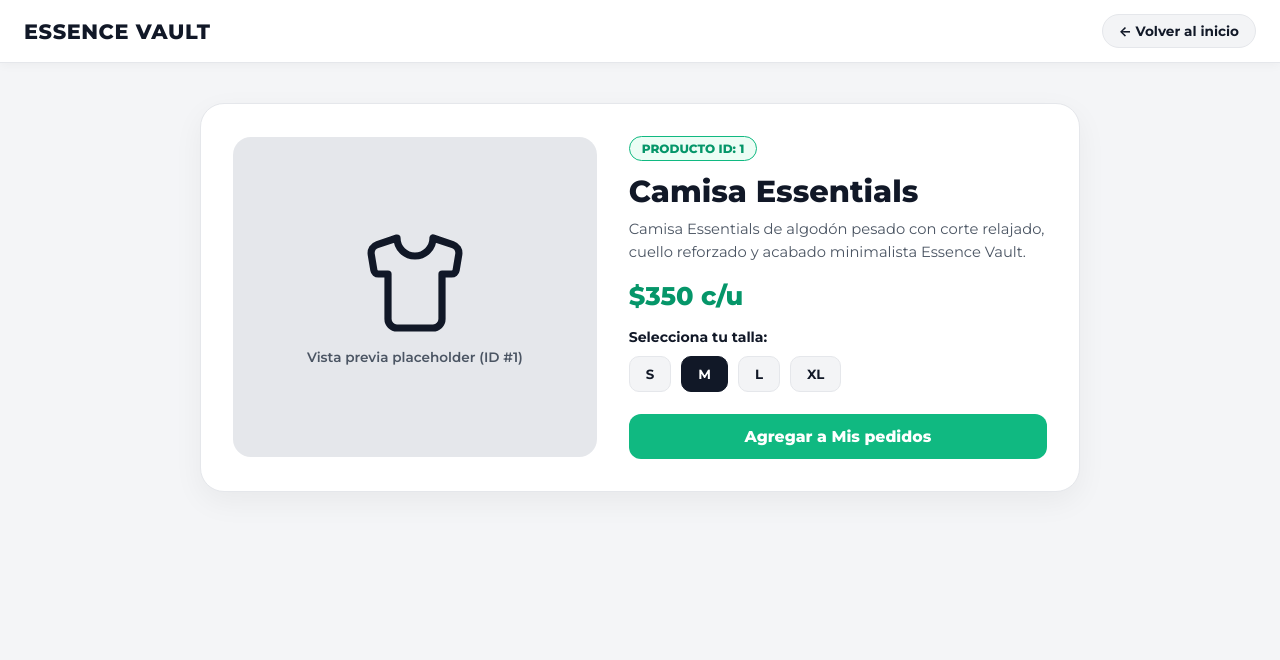
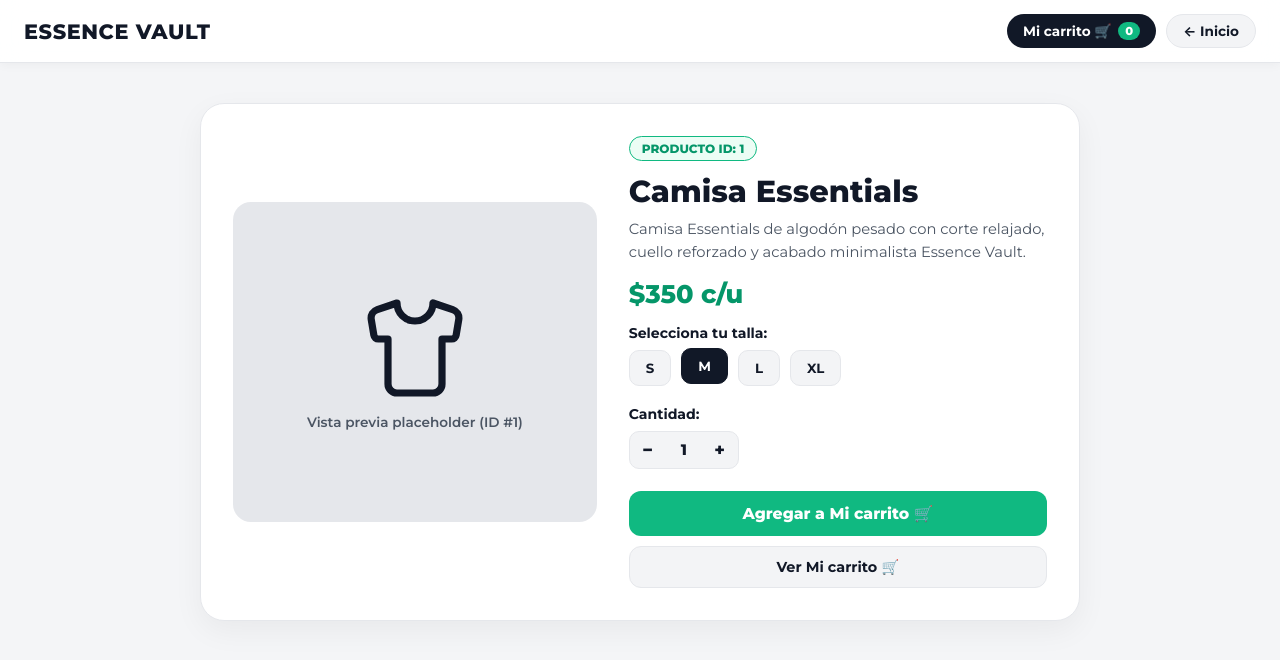
Before and after one commit to EssenceVault/EssenceVault, a plain HTML site: page producto.html in a window 1280 px wide. Drawn offline with Linux system fonts and the light colour scheme.

Commit message:
producto.html

```diff
--- a/producto.html
+++ b/producto.html
@@ -18,17 +18,29 @@
       background-color: #f4f5f7;
       color: #111827;
       min-height: 100vh;
+    }
+
+    .fade-up {
+      opacity: 0;
+      transform: translateY(18px);
+      transition: opacity 0.55s cubic-bezier(0.22, 1, 0.36, 1),
+                  transform 0.55s cubic-bezier(0.22, 1, 0.36, 1);
+    }
+
+    .fade-up.visible {
       opacity: 1;
-      transition: opacity 0.4s ease;
+      transform: translateY(0);
     }
 
     .topbar {
-      background-color: #ffffff;
+      background-color: rgba(255, 255, 255, 0.92);
+      backdrop-filter: blur(12px);
       border-bottom: 1px solid #e5e7eb;
       padding: 14px 24px;
       display: flex;
       align-items: center;
       justify-content: space-between;
+      gap: 12px;
       box-shadow: 0 2px 10px rgba(0, 0, 0, 0.04);
     }
 
@@ -41,6 +53,12 @@
       text-decoration: none;
     }
 
+    .nav-actions {
+      display: flex;
+      align-items: center;
+      gap: 10px;
+    }
+
     .back-btn {
       background-color: #f3f4f6;
       color: #111827;
@@ -50,10 +68,40 @@
       text-decoration: none;
       font-weight: 700;
       font-size: 0.85rem;
+      transition: border-color 0.2s ease, transform 0.18s ease;
     }
 
     .back-btn:hover {
       border-color: #10b981;
+      transform: translateX(-2px);
+    }
+
+    .cart-btn {
+      background-color: #111827;
+      color: #ffffff;
+      border-radius: 999px;
+      padding: 8px 16px;
+      text-decoration: none;
+      font-weight: 700;
+      font-size: 0.85rem;
+      display: flex;
+      align-items: center;
+      gap: 7px;
+      transition: background-color 0.2s ease, transform 0.18s ease;
+    }
+
+    .cart-btn:hover {
+      background-color: #1f2937;
+      transform: translateY(-1px);
+    }
+
+    .cart-count {
+      background-color: #10b981;
+      color: #ffffff;
+      font-size: 0.72rem;
+      font-weight: 800;
+      padding: 2px 7px;
+      border-radius: 999px;
     }
 
     .container {
@@ -88,6 +136,14 @@
       font-weight: 600;
     }
 
+    .image-placeholder svg {
+      transition: transform 0.3s ease;
+    }
+
+    .image-placeholder:hover svg {
+      transform: scale(1.06);
+    }
+
     .id-badge {
       display: inline-block;
       background-color: #ecfdf5;
@@ -117,13 +173,13 @@
       font-size: 1.6rem;
       font-weight: 800;
       color: #059669;
-      margin: 16px 0;
+      margin: 14px 0;
     }
 
     .sizes {
       display: flex;
       gap: 10px;
-      margin: 10px 0 22px;
+      margin: 8px 0 18px;
     }
 
     .size-btn {
@@ -134,12 +190,62 @@
       padding: 9px 16px;
       font-weight: 700;
       cursor: pointer;
+      transition: all 0.18s ease;
+    }
+
+    .size-btn:hover {
+      border-color: #111827;
     }
 
     .size-btn.active {
       background-color: #111827;
       color: #ffffff;
       border-color: #111827;
+      transform: translateY(-2px);
+    }
+
+    .qty-row {
+      display: flex;
+      align-items: center;
+      gap: 12px;
+      margin: 8px 0 22px;
+    }
+
+    .qty-box {
+      display: inline-flex;
+      align-items: center;
+      background-color: #f3f4f6;
+      border: 1.5px solid #e5e7eb;
+      border-radius: 10px;
+      overflow: hidden;
+    }
+
+    .qty-btn {
+      background: none;
+      border: none;
+      width: 36px;
+      height: 36px;
+      font-size: 1.1rem;
+      font-weight: 800;
+      cursor: pointer;
+      color: #111827;
+    }
+
+    .qty-btn:hover {
+      background-color: #e5e7eb;
+    }
+
+    .qty-val {
+      min-width: 36px;
+      text-align: center;
+      font-weight: 800;
+      font-size: 0.95rem;
+    }
+
+    .btn-group {
+      display: flex;
+      flex-direction: column;
+      gap: 10px;
     }
 
     .add-btn {
@@ -152,29 +258,55 @@
       font-size: 0.98rem;
       font-weight: 800;
       cursor: pointer;
+      transition: background-color 0.2s ease, transform 0.18s ease, box-shadow 0.2s ease;
     }
 
     .add-btn:hover {
       background-color: #059669;
+      transform: translateY(-2px);
+      box-shadow: 0 8px 20px rgba(16, 185, 129, 0.3);
+    }
+
+    .go-cart-link {
+      display: block;
+      text-align: center;
+      width: 100%;
+      background-color: #f3f4f6;
+      color: #111827;
+      border: 1.5px solid #e5e7eb;
+      border-radius: 12px;
+      padding: 11px 18px;
+      font-size: 0.9rem;
+      font-weight: 700;
+      text-decoration: none;
+      transition: border-color 0.2s ease;
+    }
+
+    .go-cart-link:hover {
+      border-color: #111827;
     }
 
     .toast-msg {
       position: fixed;
       bottom: 22px;
       left: 50%;
-      transform: translateX(-50%);
+      transform: translate(-50%, 24px);
       background-color: #111827;
       color: #ffffff;
       border-radius: 999px;
       padding: 11px 22px;
       font-size: 0.88rem;
       font-weight: 700;
-      display: none;
+      opacity: 0;
+      pointer-events: none;
       z-index: 100;
+      box-shadow: 0 12px 28px rgba(0, 0, 0, 0.25);
+      transition: opacity 0.28s ease, transform 0.28s cubic-bezier(0.22, 1, 0.36, 1);
     }
 
     .toast-msg.open {
-      display: block;
+      opacity: 1;
+      transform: translate(-50%, 0);
     }
 
     @media (max-width: 680px) {
@@ -189,21 +321,22 @@
 
   <header class="topbar">
     <a href="index.html" class="brand">Essence Vault</a>
-    <a href="index.html" class="back-btn">&larr; Volver al inicio</a>
+    <div class="nav-actions">
+      <a href="carrito.html" class="cart-btn">
+        Mi carrito 🛒
+        <span id="cartBadge" class="cart-count">0</span>
+      </a>
+      <a href="index.html" class="back-btn">&larr; Inicio</a>
+    </div>
   </header>
 
-  <main class="container">
+  <main class="container fade-up">
     <div id="productContainer" class="product-panel"></div>
   </main>
 
-  <div id="toastMsg" class="toast-msg">Agregado a Mis pedidos</div>
+  <div id="toastMsg" class="toast-msg">Agregado a Mi carrito</div>
 
   <script>
-    document.body.style.opacity = "0.2";
-    window.requestAnimationFrame(() => {
-      document.body.style.opacity = "1";
-    });
-
     const catalog = {
       1: {
         id: 1,
@@ -220,8 +353,16 @@
     const product = catalog[productId];
     const container = document.getElementById("productContainer");
     const toastMsg = document.getElementById("toastMsg");
+    const cartBadge = document.getElementById("cartBadge");
 
     let selectedSize = "M";
+    let quantity = 1;
+
+    function refreshCartBadge() {
+      const cart = JSON.parse(localStorage.getItem("essence_cart") || "[]");
+      const totalQty = cart.reduce((sum, item) => sum + (item.qty || 1), 0);
+      cartBadge.textContent = totalQty;
+    }
 
     if (!product) {
       container.innerHTML = `
@@ -257,9 +398,25 @@
             </div>
           </div>
 
-          <button type="button" class="add-btn" id="addToOrdersBtn">
-            Agregar a Mis pedidos
-          </button>
+          <div>
+            <strong style="font-size: 0.88rem;">Cantidad:</strong>
+            <div class="qty-row">
+              <div class="qty-box">
+                <button type="button" class="qty-btn" id="decQty">&minus;</button>
+                <span class="qty-val" id="qtyDisplay">1</span>
+                <button type="button" class="qty-btn" id="incQty">+</button>
+              </div>
+            </div>
+          </div>
+
+          <div class="btn-group">
+            <button type="button" class="add-btn" id="addToCartBtn">
+              Agregar a Mi carrito 🛒
+            </button>
+            <a href="carrito.html" class="go-cart-link">
+              Ver Mi carrito 🛒
+            </a>
+          </div>
         </div>
       `;
 
@@ -271,21 +428,50 @@
         });
       });
 
-      document.getElementById("addToOrdersBtn").addEventListener("click", () => {
-        const orders = JSON.parse(localStorage.getItem("essence_orders") || "[]");
-        orders.push({
-          id: product.id,
-          name: product.name,
-          price: product.price,
-          size: selectedSize
-        });
-        localStorage.setItem("essence_orders", JSON.stringify(orders));
+      const qtyDisplay = document.getElementById("qtyDisplay");
+      document.getElementById("decQty").addEventListener("click", () => {
+        if (quantity > 1) {
+          quantity -= 1;
+          qtyDisplay.textContent = quantity;
+        }
+      });
 
-        toastMsg.textContent = `Agregado: ${product.name} (${selectedSize}) — ${product.priceLabel}`;
+      document.getElementById("incQty").addEventListener("click", () => {
+        quantity += 1;
+        qtyDisplay.textContent = quantity;
+      });
+
+      document.getElementById("addToCartBtn").addEventListener("click", () => {
+        const cart = JSON.parse(localStorage.getItem("essence_cart") || "[]");
+        const existingIndex = cart.findIndex(
+          (item) => item.id === product.id && item.size === selectedSize
+        );
+
+        if (existingIndex > -1) {
+          cart[existingIndex].qty += quantity;
+        } else {
+          cart.push({
+            id: product.id,
+            name: product.name,
+            price: product.price,
+            size: selectedSize,
+            qty: quantity
+          });
+        }
+
+        localStorage.setItem("essence_cart", JSON.stringify(cart));
+        refreshCartBadge();
+
+        toastMsg.textContent = `Agregado: ${quantity}x ${product.name} (${selectedSize})`;
         toastMsg.classList.add("open");
         setTimeout(() => toastMsg.classList.remove("open"), 2600);
       });
     }
+
+    refreshCartBadge();
+    setTimeout(() => {
+      document.querySelectorAll(".fade-up").forEach((el) => el.classList.add("visible"));
+    }, 60);
   </script>
 </body>
 </html>
```
